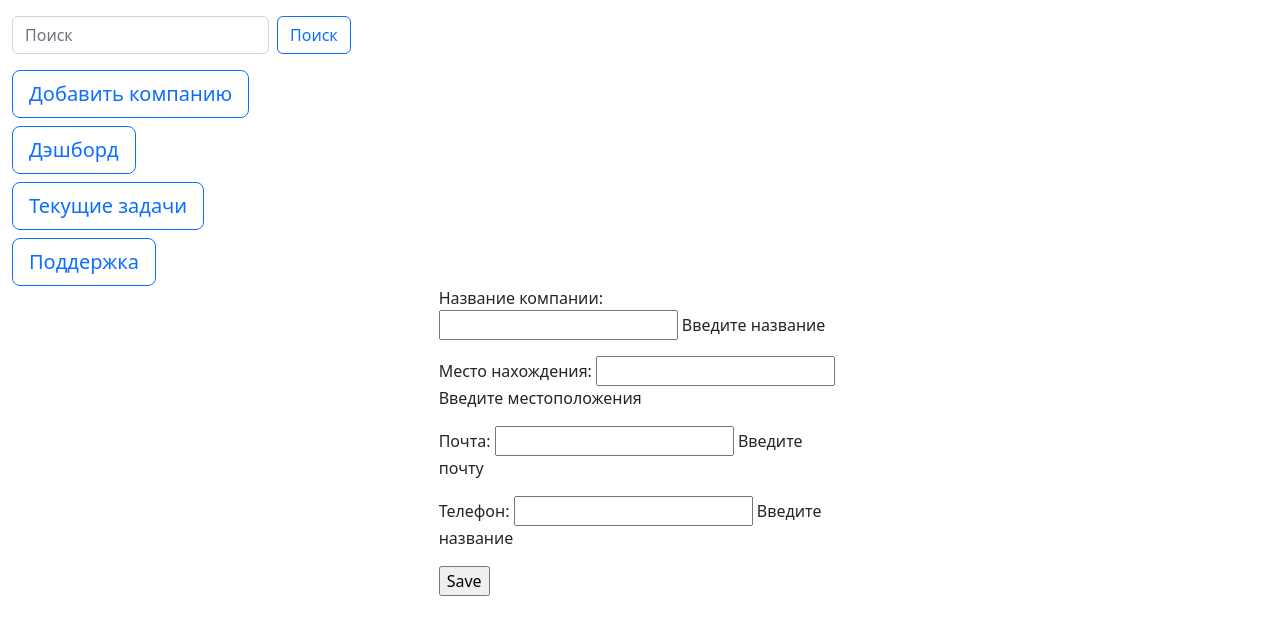
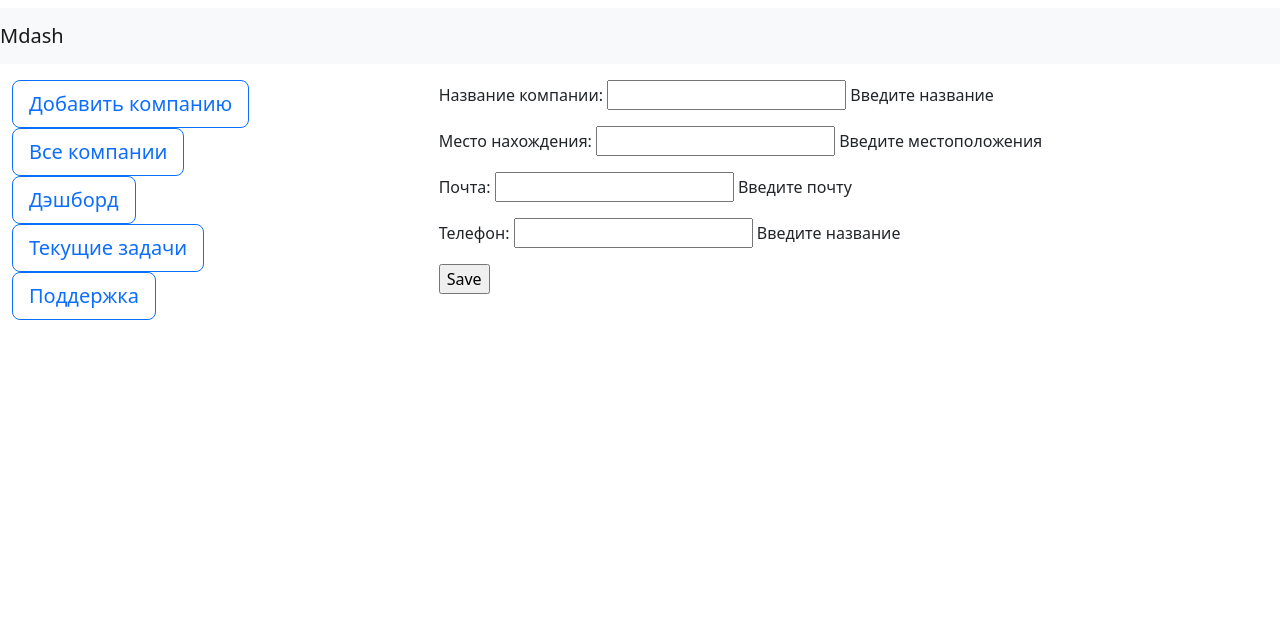
Before and after one commit to SergeiEremkin/mdash-app, a Django app: page /create_company/ in a window 1280 px wide. Shown: the top 635 px of the page. Run offline with Django 4.2, Linux system fonts and the light colour scheme.

Commit message:
rework interface, fix company list

```diff
--- a/manager_base/static/css/manager_base.css
+++ /dev/null
@@ -1,5 +0,0 @@
-.container-fluid {
-            display: block;
-        text-align: left;
-
-}
--- /dev/null
+++ b/manager_base/static/css/styles.css
@@ -0,0 +1,3 @@
+.btn {
+          min-width: 90px;
+}
--- a/manager_base/templates/manager_base/base.html
+++ b/manager_base/templates/manager_base/base.html
@@ -4,6 +4,7 @@
 <head>
     <meta charset="utf-8"/>
     <title>{% block title %}Default title{% endblock title %}</title>
+    <link rel="stylesheet" href="{% static 'css/styles.css' %}"/>
     <script src="https://cdn.jsdelivr.net/npm/bootstrap@5.2.3/dist/js/bootstrap.bundle.min.js"
             integrity="sha384-kenU1KFdBIe4zVF0s0G1M5b4hcpxyD9F7jL+jjXkk+Q2h455rYXK/7HAuoJl+0I4"
             crossorigin="anonymous"></script>
@@ -14,22 +15,21 @@
           integrity="sha384-rbsA2VBKQhggwzxH7pPCaAqO46MgnOM80zW1RWuH61DGLwZJEdK2Kadq2F9CUG65" crossorigin="anonymous">
     <link rel="stylesheet" href="{% static 'css/manager_base.css' %}">
     <h1>{% block header %}{% endblock header %}</h1>
+    <nav class="navbar navbar-light bg-light">
+        <a class="navbar-brand" href="#">Mdash</a>
+    </nav>
 </head>
 <body>
 <div class="container-fluid">
+    <div class="row mt-3">
+        <div class="col-sm-4">
+
             <ul class="nav flex-column">
-        <div class="row gy-2">
                 <li class="nav-item">
-                <nav class="navbar bg-body-tertiary">
-
-                        <form class="d-flex" role="search">
-                            <input class="form-control me-2" type="search" placeholder="Поиск" aria-label="search">
-                            <button class="btn btn-outline-primary" type="submit">Поиск</button>
-                        </form>
-                </nav>
+                    <a href="{% url 'create-company' %}" class="btn btn-outline-primary btn-lg">Добавить компанию</a>
                 </li>
                 <li class="nav-item">
-                <a href="{% url 'create-company' %}" class="btn btn-outline-primary btn-lg">Добавить компанию</a>
+                    <a href="{% url 'home' %}" class="btn btn-outline-primary btn-lg">Все компании</a>
                 </li>
                 <li class="nav-item">
                     <a href="#" class="btn btn-outline-primary btn-lg">Дэшборд</a>
@@ -40,20 +40,13 @@
                 <li class="nav-item">
                     <a href="#" class="btn btn-outline-primary btn-lg">Поддержка</a>
                 </li>
-        </div>
             </ul>
         </div>
+
+        <div class="col">
             {% block content%}
-<h1>Компании</h1>
-{% for company in object_list %}
-<ul>
-    <li>{{ company.name }} </li>
-    <li>{{ company.location }} </li>
-    <li>{{ company.email }} </li>
-    <li>{{ company.phone }} </li>
-</ul>
-{% endfor %}
-
             {% endblock content %}
+        </div>
+    </div>
 </body>
 </html>
--- a/manager_base/templates/manager_base/create_company.html
+++ b/manager_base/templates/manager_base/create_company.html
@@ -1,15 +1,8 @@
 {% extends "manager_base/base.html" %}
 
-
 {% block content %}
-<div class="container-fluid">
-    <div class="row top-buffer  ">
-        <div class="col-md-4 offset-md-4 p-6 ">
-            <form method="post">{% csrf_token %}
-                {{ form.as_p }}
-                <input type="submit" value="Save">
-            </form>
-        </div>
-    </div>
-</div>
+<form method="post">{% csrf_token %}
+    {{ form.as_p }}
+    <input type="submit" value="Save">
+</form>
 {% endblock %}
--- a/manager_base/urls.py
+++ b/manager_base/urls.py
@@ -22,7 +22,7 @@ from manager_base import views
 from manager_base.views import CompanyListView
 
 urlpatterns = [
-    path('', views.home, name='home'),
+    path('', views.CompanyListView.as_view(), name='home'),
     path('create_company/', views.CompanyCreateView.as_view(), name='create-company'),
 
 ]
--- a/manager_base/views.py
+++ b/manager_base/views.py
@@ -11,12 +11,12 @@ from manager_base.models import Company
 class CompanyCreateView(CreateView):
     model = Company
     template_name = 'manager_base/create_company.html'
+    fields = ['name', 'location', 'email', 'phone']
 
-    fields = ['name', 'location', 'email', 'phone']
 
 class CompanyListView(ListView):
     model = Company
-
+    template_name = 'manager_base/show_companies.html'
 
 
 def home(request):
```
Also changed, not shown: manager_base/templates/manager_base/show_companies.html (added, +13 -0 lines), db.sqlite3, 1 other file. Lines whose indentation alone changed are shown as unchanged.
